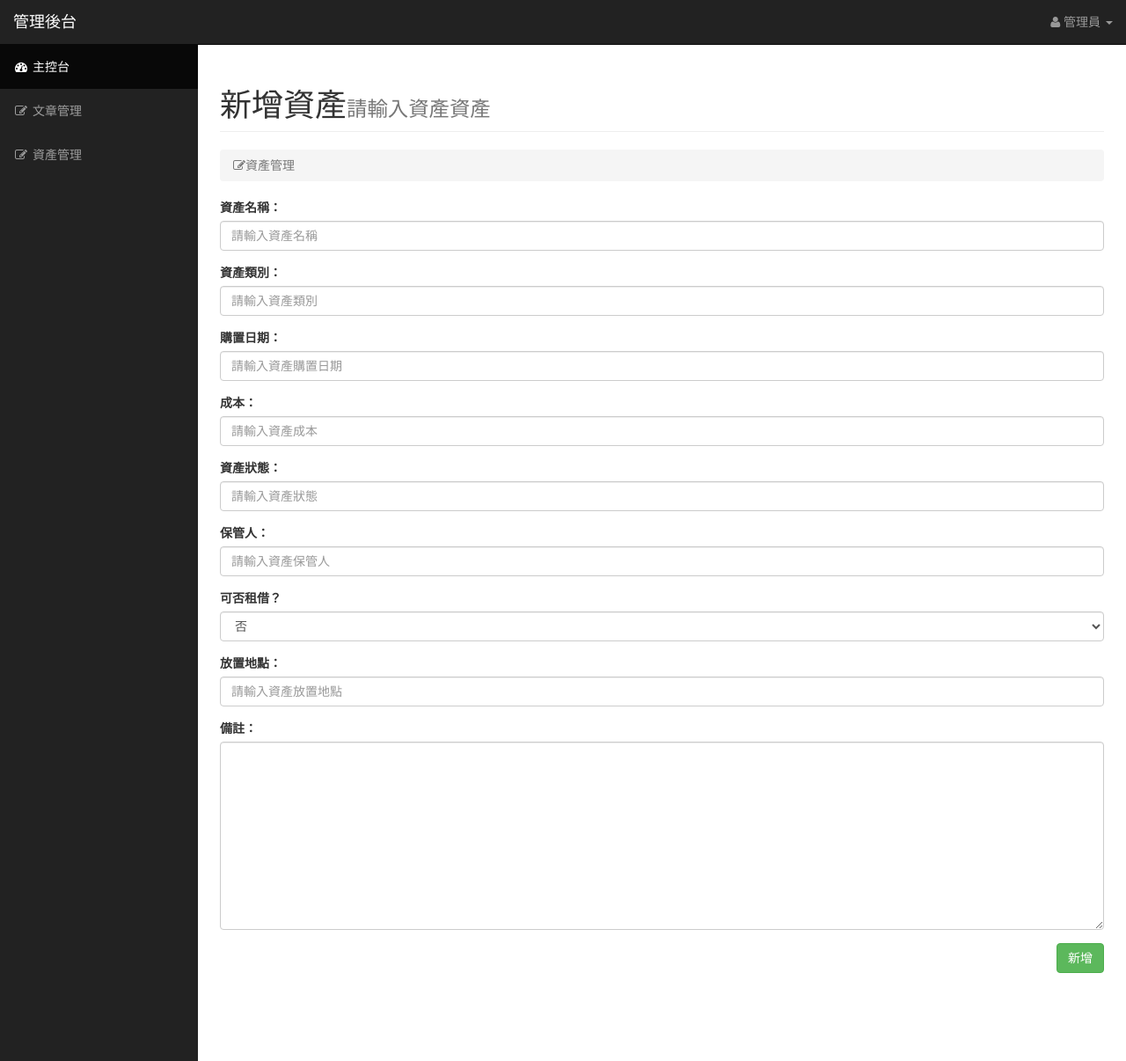
After one commit to ncut-mis/asset0523, a Laravel app: page /admin/assets/create in a window 1280 px wide. The commit adds this page. Shown: the whole page at 88% size. Run offline with Laravel 8, Linux system fonts and the light colour scheme; settings files or empty folders that the repository lacks are supplied.

Commit message:
建立asset相關的PHP

```diff
--- a/resources/views/admin/layouts/partials/sidebar.blade.php
+++ b/resources/views/admin/layouts/partials/sidebar.blade.php
@@ -40,6 +40,9 @@
             <li>
                 <a href="{{ route('admin.posts.index') }}"><i class="fa fa-fw fa-edit"></i> 文章管理</a>
             </li>
+            <li>
+                <a href="{{ route('assets.index') }}"><i class="fa fa-fw fa-edit"></i> 資產管理</a>
+            </li>
         </ul>
     </div>
     <!-- /.navbar-collapse -->
--- /dev/null
+++ b/resources/views/assets/create.blade.php
@@ -0,0 +1,87 @@
+@extends('admin.layouts.master')
+
+@section('title', '新增資產')
+
+@section('content')
+<!-- Page Heading -->
+<div class="row">
+    <div class="col-lg-12">
+        <h1 class="page-header">
+            新增資產<small>請輸入資產資產</small>
+        </h1>
+        <ol class="breadcrumb">
+            <li class="active">
+                <i class="fa fa-edit"></i>資產管理
+            </li>
+        </ol>
+    </div>
+</div>
+<!-- /.row -->
+@include('admin.layouts.partials.validation')
+<!-- /.row -->
+
+<div class="row">
+    <div class="col-lg-12">
+        <form action="/assets" method="POST" role="form">
+            {{ csrf_field() }}
+
+            <div class="form-group">
+                <label>資產名稱：</label>
+                <input name="name" class="form-control" placeholder="請輸入資產名稱">
+            </div>
+
+            <div class="form-group">
+                <label>資產類別：</label>
+                <input name="category" class="form-control" placeholder="請輸入資產類別">
+            </div>
+
+            <div class="form-group">
+                <label>購置日期：</label>
+                <input name="date" class="form-control" placeholder="請輸入資產購置日期">
+            </div>
+
+            <div class="form-group">
+                <label>成本：</label>
+                <input name="cost" class="form-control" placeholder="請輸入資產成本">
+            </div>
+
+            <div class="form-group">
+                <label>資產狀態：</label>
+                <input name="status" class="form-control" placeholder="請輸入資產狀態">
+            </div>
+
+            <div class="form-group">
+                <label>保管人：</label>
+                <input name="keeper" class="form-control" placeholder="請輸入資產保管人">
+            </div>
+
+            <div class="form-group">
+                <label>可否租借？</label>
+                <select name="lendable" class="form-control">
+                    <option value="0">否</option>
+                    <option value="1">可</option>
+                </select>
+            </div>
+
+            <div class="form-group">
+                <label>放置地點：</label>
+                <input name="location" class="form-control" placeholder="請輸入資產放置地點">
+            </div>
+
+            <div class="form-group">
+                <label>備註：</label>
+                <textarea name="remark" class="form-control" rows="10"></textarea>
+            </div>
+            <div class="text-right">
+                <button type="submit" class="btn btn-success">新增</button>
+            </div>
+
+            <p>&nbsp;</p>
+            <p>&nbsp;</p>
+            <p>&nbsp;</p>
+
+        </form>
+    </div>
+</div>
+<!-- /.row -->
+@endsection
```
Also changed, not shown: resources/views/assets/edit.blade.php (added, +90 -0 lines), resources/views/assets/index.blade.php (added, +72 -0 lines).
